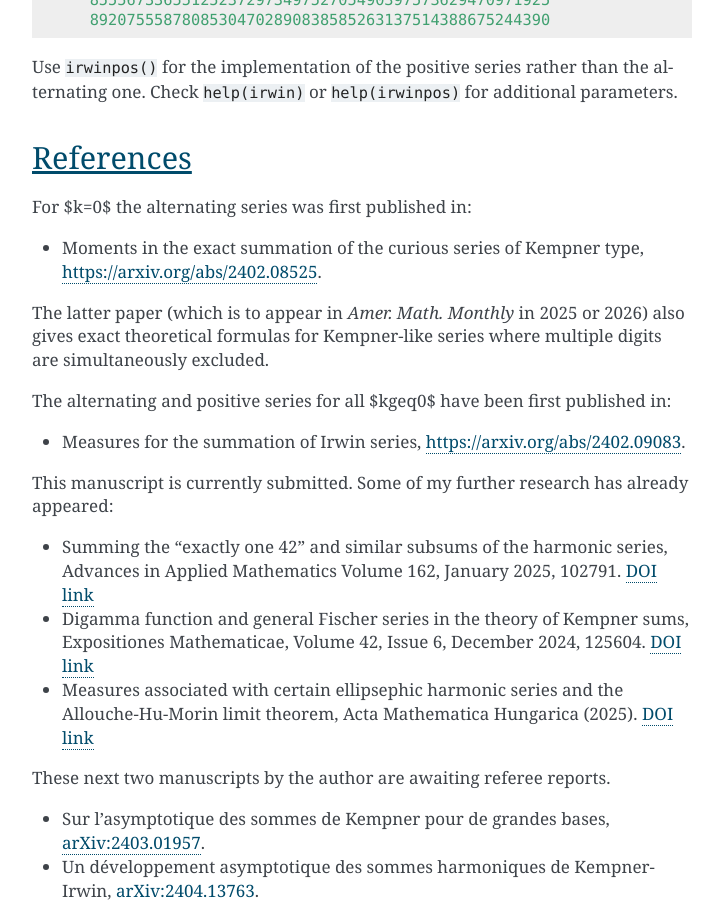
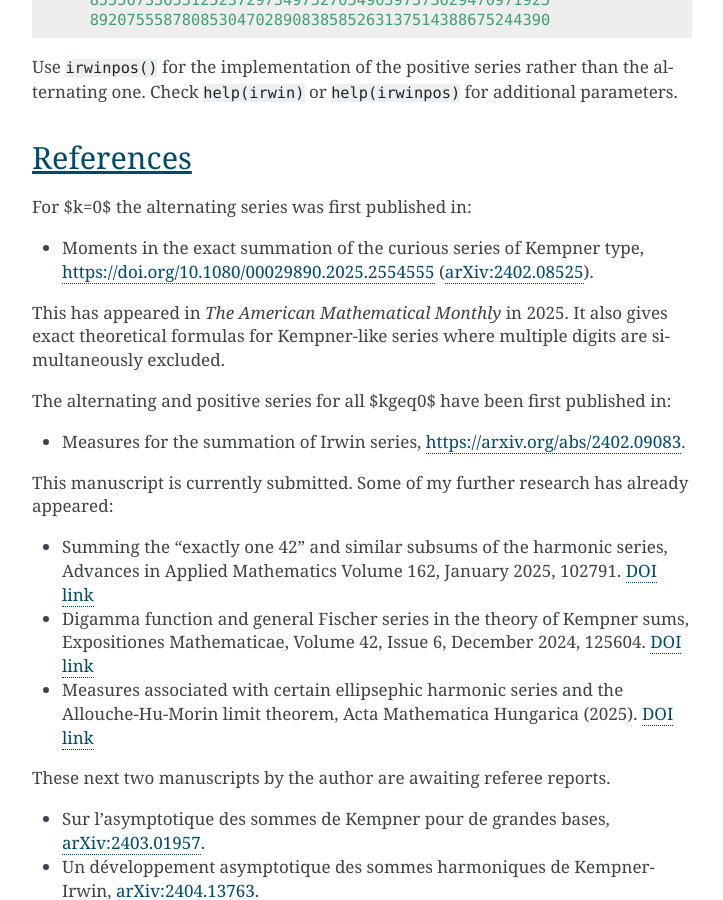
Before and after one commit to burnol-math/irwin, a Sphinx documentation site: the page built from docs/index.rst, in a window 1280 px wide and 900 px high, scrolled down 6198 px. Shown: the whole window, without its empty margins (388-1111 px from the left). Built offline with Sphinx 7.4.7, drawn with Linux system fonts in a browser that asks for light colours.

Commit message:
[DOC] Add DOI link for the Kempner paper

```diff
--- a/docs/index.rst
+++ b/docs/index.rst
@@ -121,7 +121,8 @@ representing exactly the Kempner-Irwin series.  Here are these formulas, as
 proven in `Measures for the summation of Irwin series
 <https://arxiv.org/abs/2402.09083>`__ and earlier for $k=0$ (and only the
 alternating series) in `Moments in the exact summation of the curious series
-of Kempner type <https://arxiv.org/abs/2402.08525>`__.
+of Kempner type <https://arxiv.org/abs/2402.08525>`__
+(`DOI link <https://doi.org/10.1080/00029890.2025.2554555>`__).
 
 Let $b>1$, $d$ a $b$-ary digit, and $k$ a non-negative integer.  We will need
 the following notation: for $n$ a positive integer, $k(n)$ is the number of
@@ -311,9 +312,10 @@ References
 For $k=0$ the alternating series was first published in:
 
 - Moments in the exact summation of the curious series of Kempner type,
-  https://arxiv.org/abs/2402.08525.
+  https://doi.org/10.1080/00029890.2025.2554555
+  (`arXiv:2402.08525 <https://arxiv.org/abs/2402.08525>`__).
 
-The latter paper (which is to appear in *Amer. Math. Monthly* in 2025 or 2026)
+This has appeared in *The American Mathematical Monthly* in 2025.  It
 also gives exact theoretical formulas for Kempner-like series where multiple
 digits are simultaneously excluded.
 
```
Also changed, not shown: README.md (+8 -8 lines).
